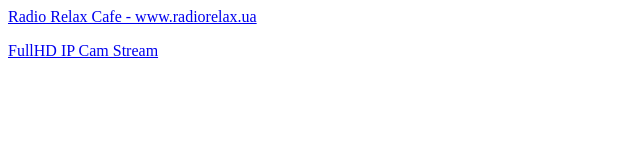
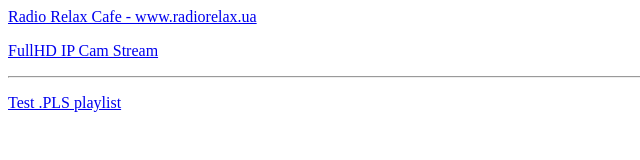
Before and after one commit to ieroglif/ieroglif.github.io, a plain HTML site: page tv.html in a window 1280 px wide. Shown: the whole page, without its empty margins (0-640 px from the left). Drawn offline with Linux system fonts and the light colour scheme.

Commit message:
Add .pls test link

```diff
--- a/tv.html
+++ b/tv.html
@@ -3,5 +3,7 @@
 <BODY>
 <P><A HREF="http://online-radiorelax2.tavrmedia.ua/RadioRelax_Cafe">Radio Relax Cafe - www.radiorelax.ua</A></P>
 <P><A HREF="rtsp://192.168.10.138/user=admin&password=&channel=1&stream=0.sdp?real_stream--rtp-caching=100">FullHD IP Cam Stream</A></P>
+<HR />
+<P><A HREF="play.pls">Test .PLS playlist</A></P>
 </BODY>
 </HTML>
```
